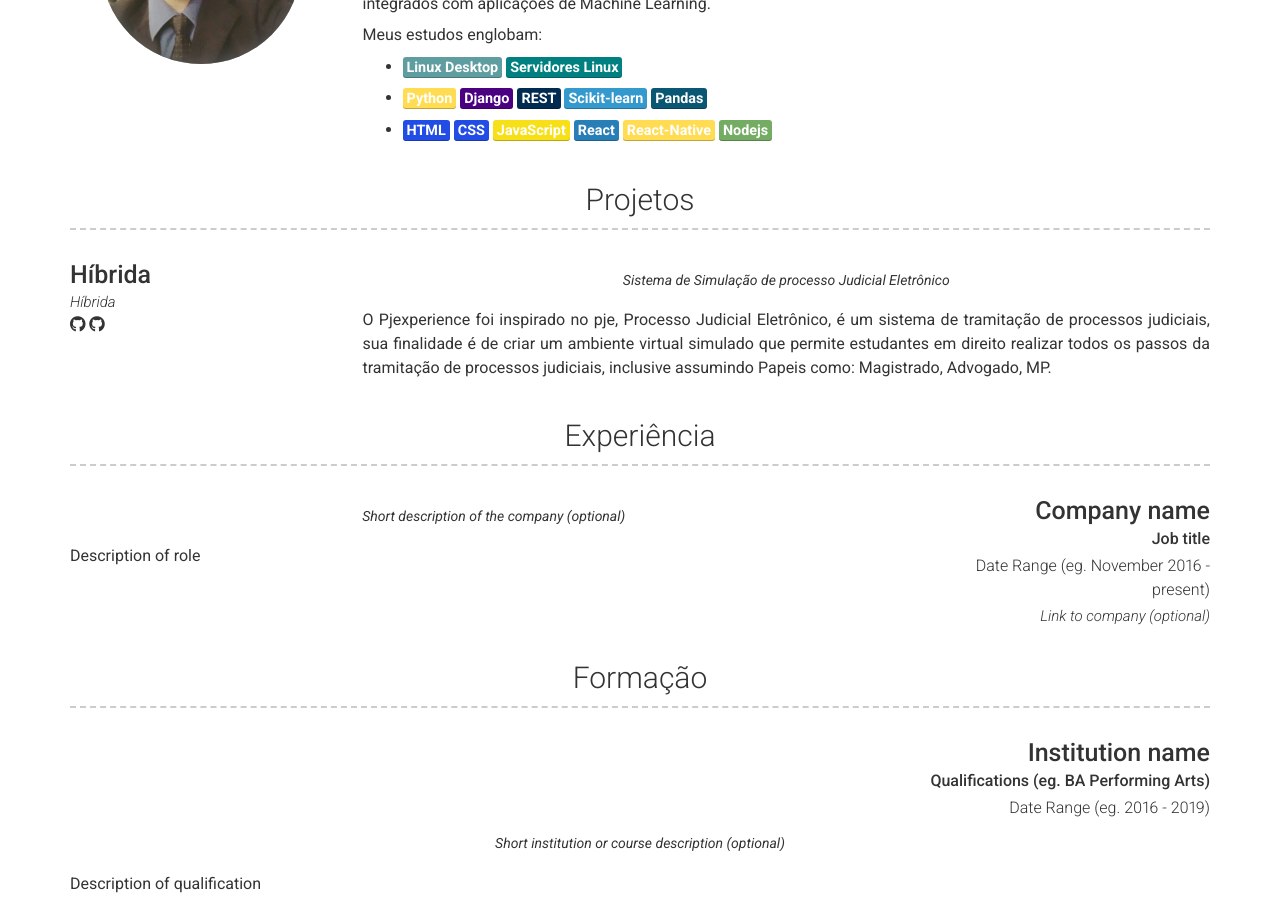
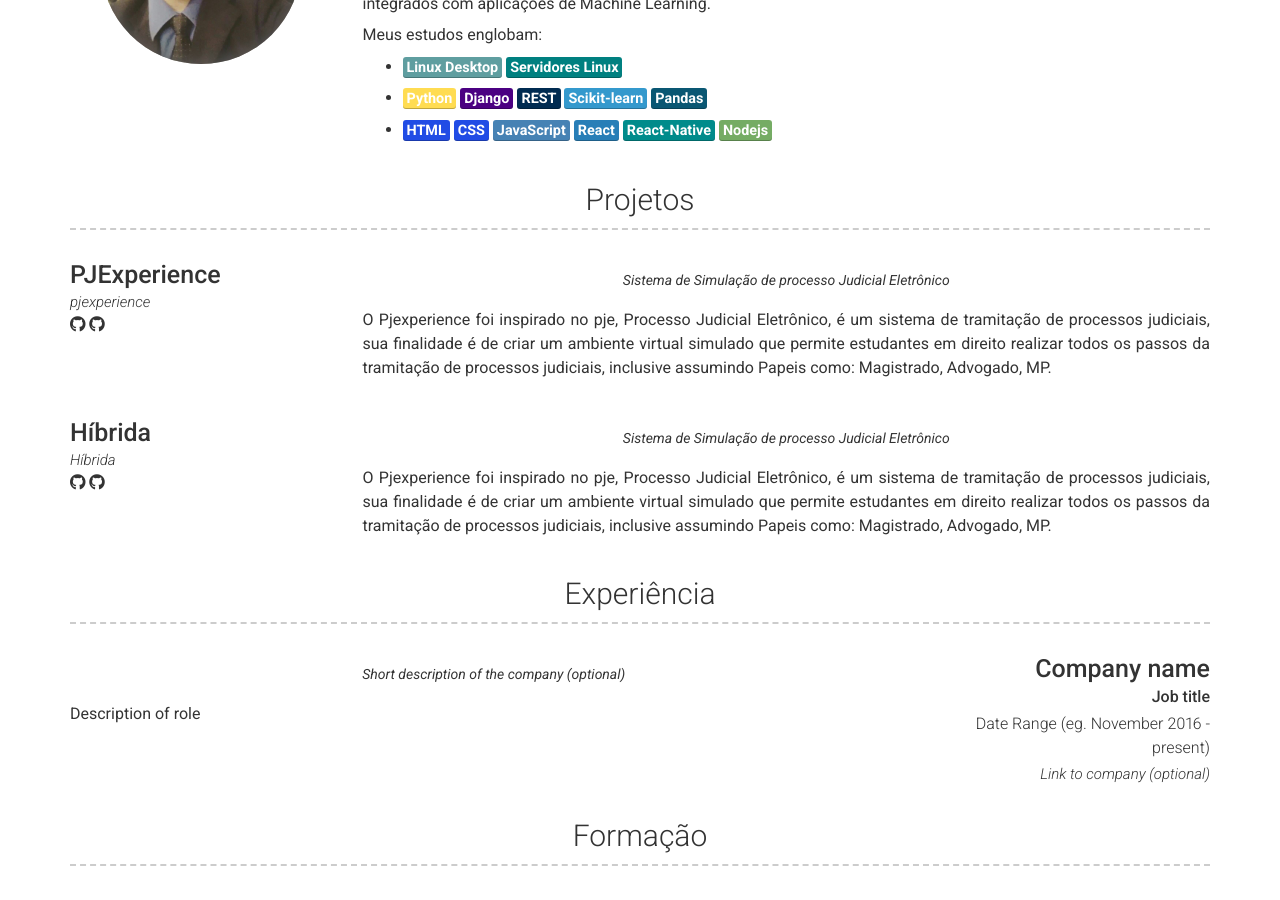
Before and after one commit to andersonsimplicio/works, a Jekyll site: the page built from index.md, in a window 1280 px wide and 900 px high, scrolled down 438 px. Built offline with Jekyll 4.4.1, drawn with Linux system fonts in a browser that asks for light colours; nearby versions of some CDN libraries.

Commit message:
Projetos

```diff
--- a/_config.yml
+++ b/_config.yml
@@ -48,9 +48,9 @@ about_content: |
 
     - <mark style="background-color:#214ce5;font-weight: bold;">HTML</mark>
       <mark style="background-color:#214ce5;font-weight: bold;">CSS</mark>
-      <mark style="background-color:#f7e018;font-weight: bold;">JavaScript</mark>
+      <mark style="background-color:#4682B4;font-weight: bold;">JavaScript</mark>
       <mark style="background-color:#287eb7;font-weight: bold;">React</mark>
-      <mark style="background-color:#ffdc52;font-weight: bold;">React-Native</mark>
+      <mark style="background-color:#008B8B;font-weight: bold;">React-Native</mark>
       <mark style="background-color:#75ac64;font-weight: bold;">Nodejs</mark>
 
 
@@ -75,7 +75,7 @@ content:
           O Pjexperience foi inspirado no pje, Processo Judicial Eletrônico, é um sistema de tramitação de processos judiciais,
           sua finalidade é de criar um ambiente virtual simulado que permite estudantes em direito realizar todos os passos da
           tramitação de processos judiciais, inclusive assumindo Papeis como: Magistrado, Advogado, MP.
-
+      - layout: center
         title: Híbrida
         link: http://hibrida.pjexperience.com.br/
         link_text: Híbrida
```
